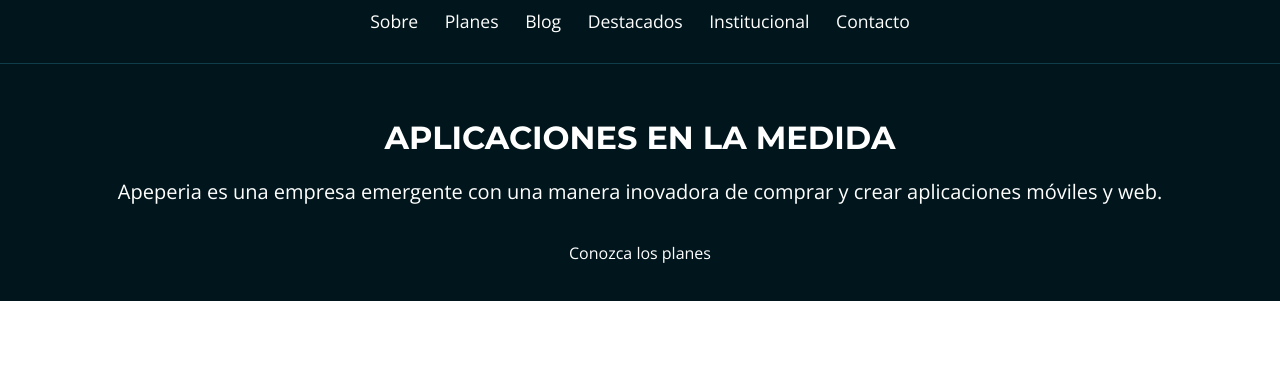
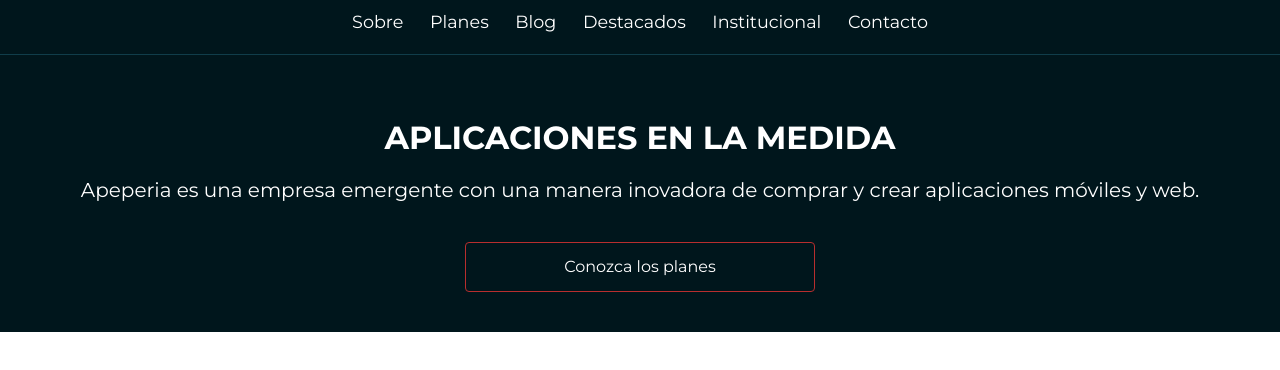
Before and after one commit to LuisMarioSolano/OracleNextEducation-Frontend, a plain HTML site: page 1828-layouts-responsivos-0eb5f677738d89e78d46e29b624c5599b55eac5c/index.html in a window 1280 px wide. Shown: the part 74-444 px from the top of the page. Drawn offline with nearby package versions, Linux system fonts and the light colour scheme.

Commit message:
Create variable and conteinder

```diff
--- a/1828-layouts-responsivos-0eb5f677738d89e78d46e29b624c5599b55eac5c/css/bases.css
+++ b/1828-layouts-responsivos-0eb5f677738d89e78d46e29b624c5599b55eac5c/css/bases.css
@@ -1,3 +1,45 @@
+:root {
+    --background-llamada-mobile: #00161C;
+    --background-blanco: #FFFFFF;
+    --background-azul-claro: #DFE3F5;
+    --background-ceniza-claro: #F7F4F4;
+    --background-ceniza-medio: #D9D9D9;
+
+    --border-cabecera-mobile: #103D4A;
+
+    --boton-rojo: #B72E2E;
+
+    --fuente-ceniza-claro: #666666;
+    --fuente-ceniza-oscuro: #4F4C4C;
+
+    --planes-card-start: #035A76;
+    --planes-card-ultra: #690F8E;
+    --planes-card-mega: #B00024;
+
+    --fuente-enlace: #0006FF;
+
+    --background-footer: #333333;
+
+    --monserrat: 'Montserrat', sans-serif;
+    --open-sans: 'Open Sans', sans-serif;
+}
+
 body {
-    font-family: 'Open Sans', sans-serif;
+    font-family: var(--monserrat);
 }
+
+.container {
+    padding-right: 6%;
+    padding-left: 6%;
+}
+
+.boton {
+    text-align: center;
+    display: block;
+    width: 100%;
+    max-width: 350px;
+    box-sizing: border-box;
+    padding: 1rem 2rem;
+    border: 1px solid var(--boton-rojo);
+    border-radius: 0.25rem;
+}
--- a/1828-layouts-responsivos-0eb5f677738d89e78d46e29b624c5599b55eac5c/css/head.css
+++ b/1828-layouts-responsivos-0eb5f677738d89e78d46e29b624c5599b55eac5c/css/head.css
@@ -31,6 +31,6 @@
     display: inline-block;
 
     margin-right: .7rem;
-    margin-bottom: 1.25rem;
+    margin-bottom: .7rem;
     margin-left: .7rem;
 }
--- a/1828-layouts-responsivos-0eb5f677738d89e78d46e29b624c5599b55eac5c/css/llamada.css
+++ b/1828-layouts-responsivos-0eb5f677738d89e78d46e29b624c5599b55eac5c/css/llamada.css
@@ -13,7 +13,7 @@
 }
 
 .llamada__titulo {
-    font-family: 'Montserrat', serif;
+    font-family: var(monserrat);
     font-size: 2rem;
     font-weight: 700;
     text-transform: uppercase;
--- a/1828-layouts-responsivos-0eb5f677738d89e78d46e29b624c5599b55eac5c/index.html
+++ b/1828-layouts-responsivos-0eb5f677738d89e78d46e29b624c5599b55eac5c/index.html
@@ -16,7 +16,7 @@
     <link rel="stylesheet" href="css/bases.css">
   </head>
   <body>
-    <header class="head">
+    <header class="head container">
       <img class="head__logo" src="img/logo-apeperia.svg" alt="logo Apeperia" />
       <nav class="head__navegacion">
         <ul>
@@ -30,13 +30,13 @@
       </nav>
     </header>
     <main>
-      <section class="llamada">
+      <section class="llamada container">
         <h1 class="llamada__titulo">Aplicaciones en la medida</h1>
         <p class="llamada__texto">
           Apeperia es una empresa emergente con una manera inovadora de comprar
           y crear aplicaciones móviles y web.
         </p>
-        <a class="llamada__boton" href="#">Conozca los planes</a>
+        <a class="llamada__boton boton" href="#">Conozca los planes</a>
       </section>
     </main>
   </body>
```
